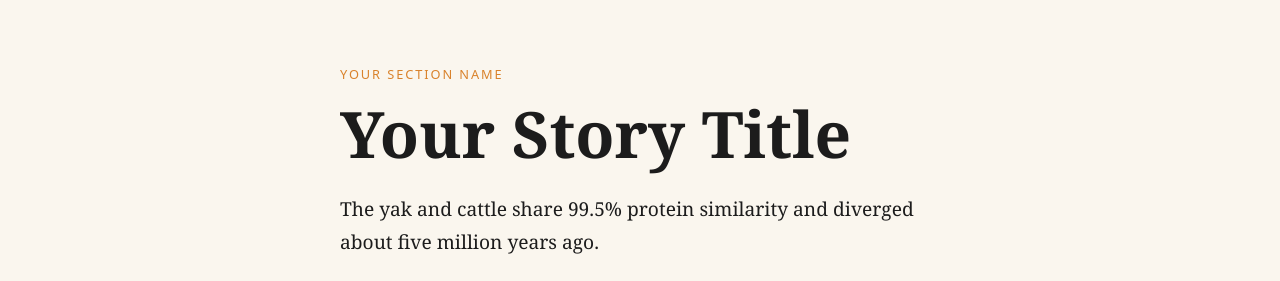
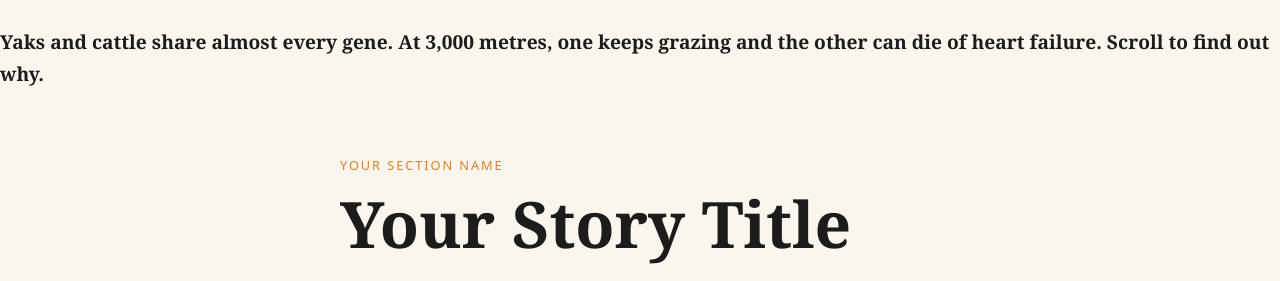
Before and after one commit to LilyTib/scinfographics.github.io, a plain HTML site: page index.html in a window 1280 px wide. Shown: the top 281 px of the page. Drawn offline with Linux system fonts and the light colour scheme.

Commit message:
Update index.html

```diff
--- a/index.html
+++ b/index.html
@@ -3,7 +3,8 @@
 <head>
 <meta charset="UTF-8">
 <meta name="viewport" content="width=device-width, initial-scale=1.0">
-<title>Two bovines, almost the same genes, opposite fates at altitude.</title>
+<title>Same family, different lungs</title>
+<h4>Yaks and cattle share almost every gene. At 3,000 metres, one keeps grazing and the other can die of heart failure. Scroll to find out why.</h4>
 <meta name="description" content="One sentence about the story.">
 <meta property="og:title" content="Your Story Title">
 <meta property="og:description" content="One sentence about the story.">
```
